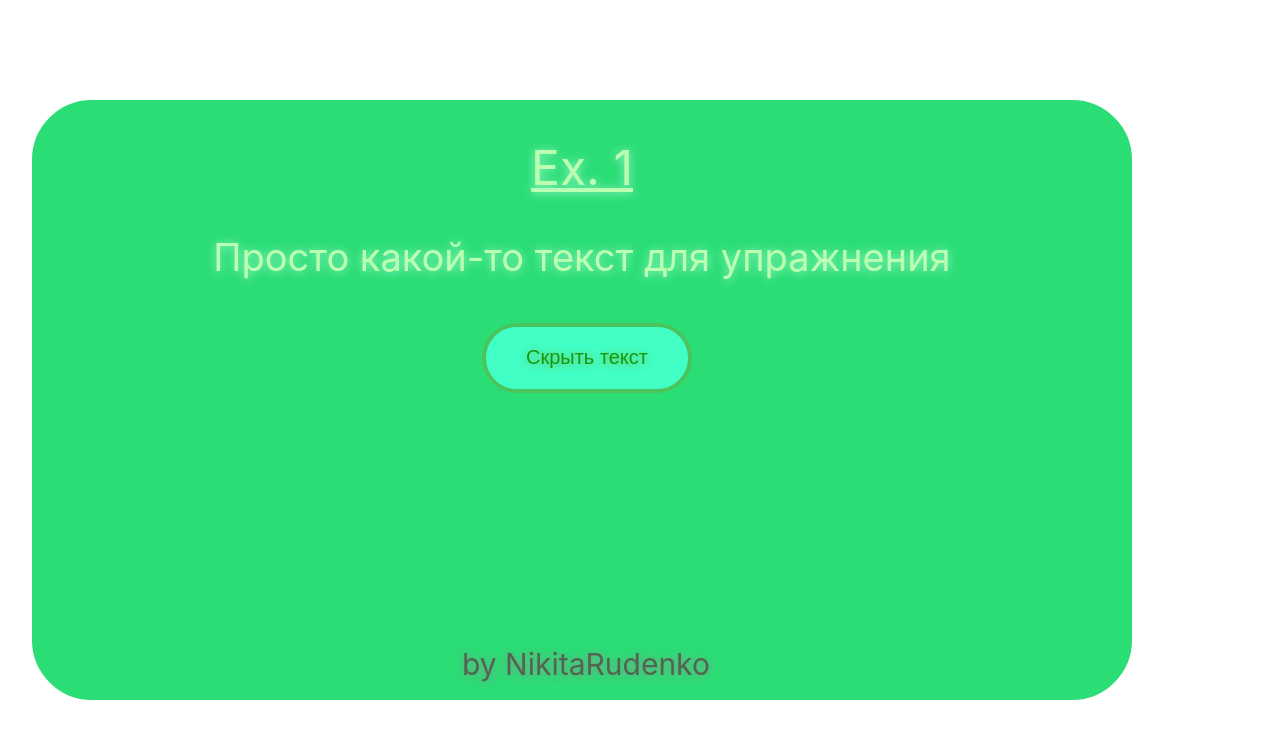
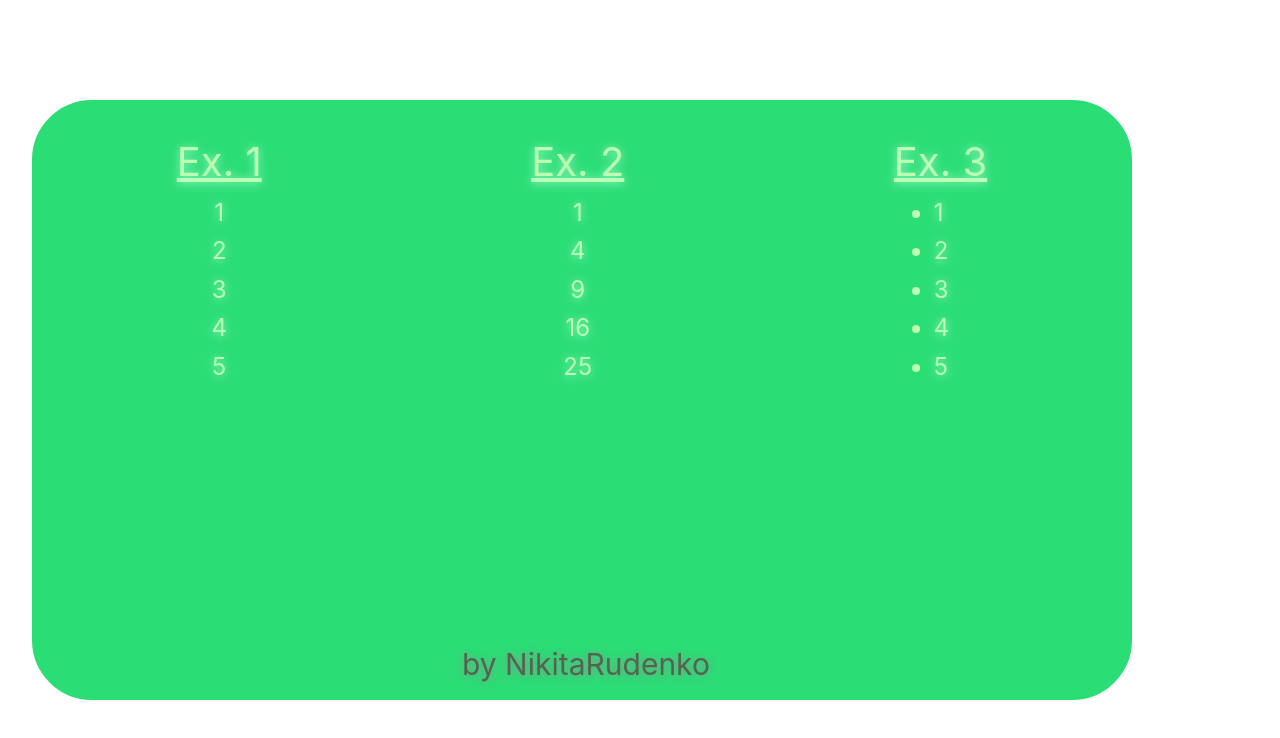
Before and after one commit to nickruden/vue3_base, a Vue app: page / in a window 1280 px wide. Shown: the top 738 px of the page. Built offline with nearby package versions, Linux system fonts and the light colour scheme.

Commit message:
Перебор массивов в Vue(Task_27)

```diff
--- a/src/App.vue
+++ b/src/App.vue
@@ -2,26 +2,38 @@
  export default{
   name: "App",
   data() {
-  // Ex. 1
+  // Ex. 1, 2, 3
 	return {
-      visible: true,
-      button: true,
+    items: [1, 2, 3, 4, 5],
     }
   },
   methods: {
-    hide: function() {
-      this.visible = !this.visible,
-      this.button = !this.button
-    }
+
   }
 }
 </script>
 
 <template>
   <div id="main">
-    <h2>Ex. 1</h2>
-    <p v-show="visible">Просто какой-то текст для упражнения</p>
-    <button @click="hide()">{{ button ? 'Скрыть текст' : 'Показать текст' }}</button>
+    <!-- Ex. 1 -->
+    <div>
+      <h2>Ex. 1</h2>
+      <div class="p" v-for="item in items"> {{ item }}</div>
+    </div>
+
+    <!-- Ex. 2 -->
+    <div>
+      <h2>Ex. 2</h2>
+      <div class="p" v-for="item in items">{{ item ** 2}}</div>
+    </div>
+
+    <!-- Ex. 3 -->
+    <div>
+    <h2>Ex. 3</h2>
+      <ul class="p" v-for="item in items">
+        <li> {{ item }} </li>
+      </ul>
+    </div>
   </div>
   <p id="endword">by NikitaRudenko</p>
 </template>
@@ -36,6 +48,9 @@
     border: 10px solid rgb(43, 221, 117);
     border-radius:60px;
     text-shadow: 0px 1px 10px rgb(160, 248, 207);
+    display: flex;
+    flex-direction: row;
+    justify-content: space-around;
   }
   #main p{
     font-size: 38px;
@@ -43,9 +58,15 @@
     margin-bottom: 20px;
   }
   #main h2{
-    font-size: 48px;
+    font-size: 40px;
     margin-top: 20px;
     text-decoration: underline;
+  }
+  #main .p{
+    font-size: 24px;
+  }
+  #main ul{
+    text-align: left;
   }
   #endword{
     font-size: 30px;
```
